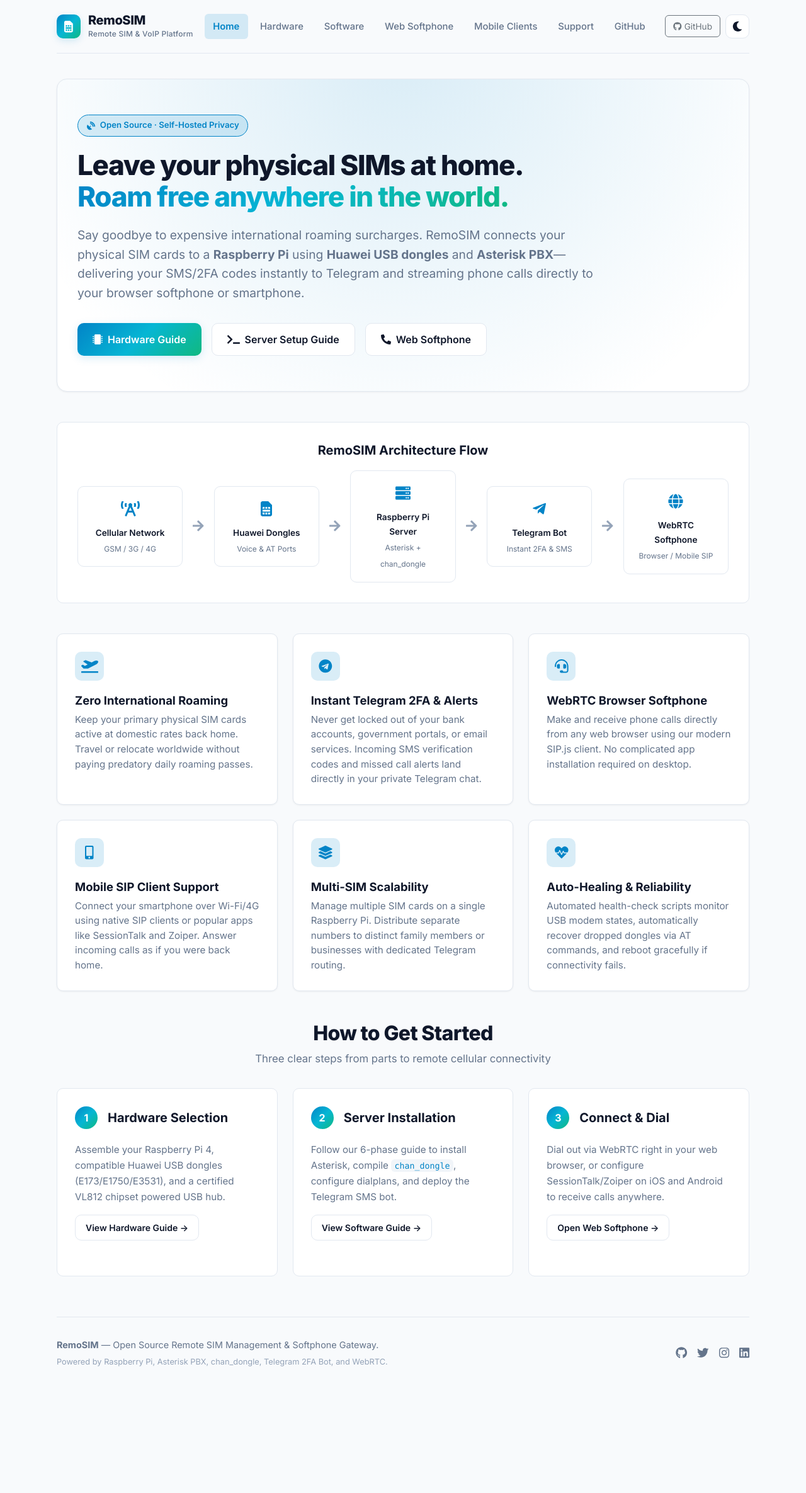
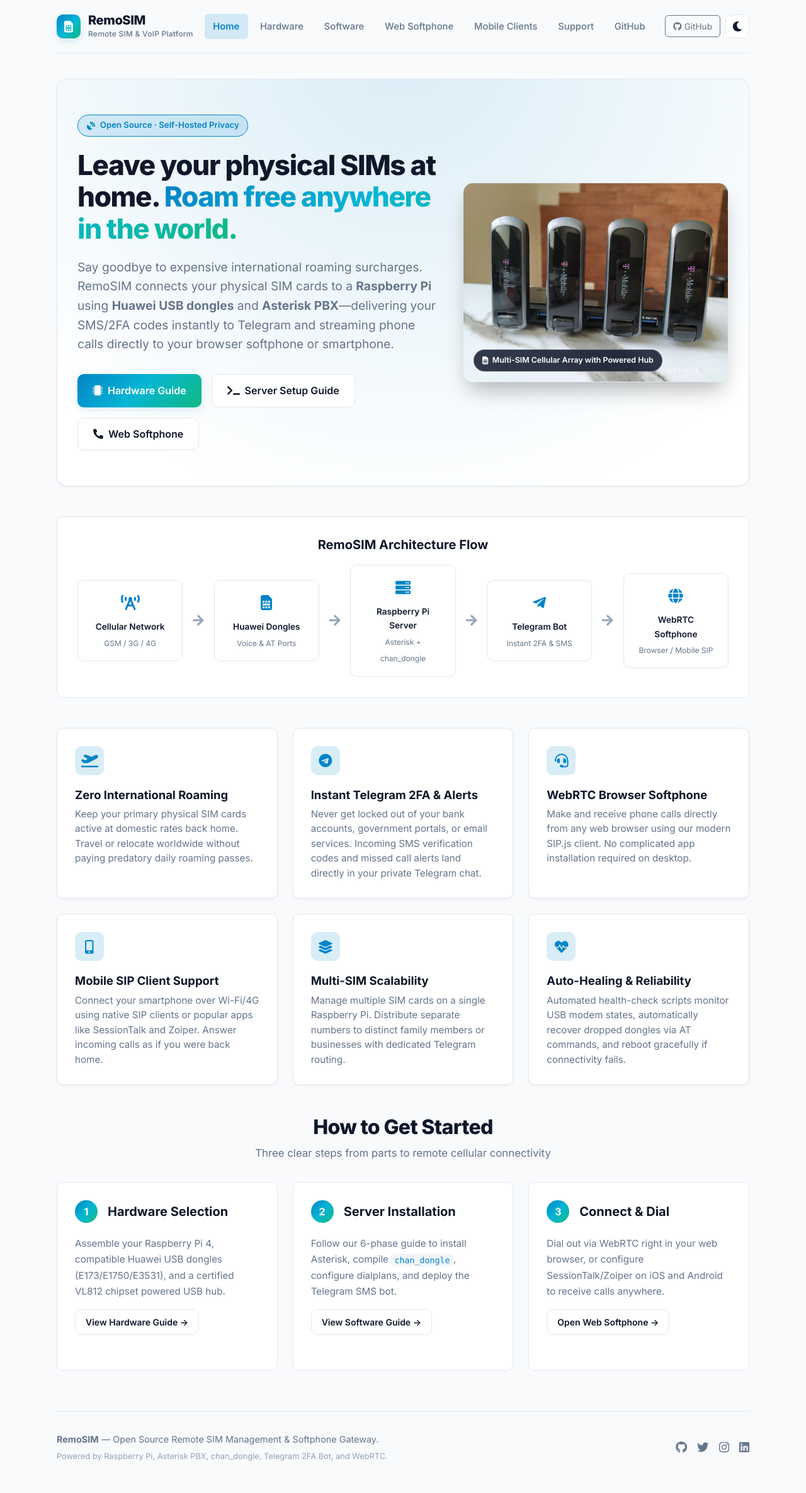
Before and after one commit to remosim/remosim.github.io, a Jekyll site: the page built from index.md, in a window 1280 px wide. Shown: the whole page at 63% size. Built offline with Jekyll 4.4.1, drawn with Linux system fonts in a browser that asks for light colours; before the commit the page ends 2221 px from its top, so only the background shows below that.

Commit message:
Add multi-SIM hardware setup photo to homepage hero

```diff
--- a/_sass/main.scss
+++ b/_sass/main.scss
@@ -260,7 +260,58 @@ body {
 .hero-content {
   position: relative;
   z-index: 1;
-  max-width: 820px;
+}
+
+.hero-grid {
+  display: grid;
+  grid-template-columns: 1.15fr 0.85fr;
+  gap: 2.5rem;
+  align-items: center;
+}
+
+@media (max-width: 960px) {
+  .hero-grid {
+    grid-template-columns: 1fr;
+  }
+}
+
+.hero-image-card {
+  position: relative;
+  border-radius: var(--radius-lg);
+  overflow: hidden;
+  border: 1px solid var(--border-subtle);
+  box-shadow: 0 20px 35px -10px rgba(0,0,0,0.3);
+  background: var(--bg-card);
+}
+
+.hero-image-card img {
+  width: 100%;
+  height: 100%;
+  max-height: 380px;
+  object-fit: cover;
+  display: block;
+  transition: transform 0.3s ease;
+}
+
+.hero-image-card:hover img {
+  transform: scale(1.02);
+}
+
+.hero-image-badge {
+  position: absolute;
+  bottom: 1rem;
+  left: 1rem;
+  background: rgba(15, 23, 42, 0.85);
+  backdrop-filter: blur(8px);
+  color: #ffffff;
+  padding: 0.4rem 0.85rem;
+  border-radius: var(--radius-full);
+  font-size: 0.775rem;
+  font-weight: 600;
+  display: flex;
+  align-items: center;
+  gap: 0.4rem;
+  border: 1px solid rgba(255, 255, 255, 0.2);
 }
 
 .hero-badge {
--- a/index.md
+++ b/index.md
@@ -7,25 +7,37 @@ description: "Open-source remote physical SIM management platform. Keep your SIM
 <!-- Hero Section -->
 <section class="hero-section">
   <div class="hero-content">
-    <div class="hero-badge">
-      <i class="fas fa-satellite-dish"></i> Open Source · Self-Hosted Privacy
-    </div>
-    <h1 class="hero-title">
-      Leave your physical SIMs at home. <span class="gradient-text">Roam free anywhere in the world.</span>
-    </h1>
-    <p class="hero-desc">
-      Say goodbye to expensive international roaming surcharges. RemoSIM connects your physical SIM cards to a <strong>Raspberry Pi</strong> using <strong>Huawei USB dongles</strong> and <strong>Asterisk PBX</strong>—delivering your SMS/2FA codes instantly to Telegram and streaming phone calls directly to your browser softphone or smartphone.
-    </p>
-    <div class="hero-actions">
-      <a href="{{ '/hardware' | relative_url }}" class="btn-cta-primary">
-        <i class="fas fa-microchip"></i> Hardware Guide
-      </a>
-      <a href="{{ '/software' | relative_url }}" class="btn-cta-secondary">
-        <i class="fas fa-terminal"></i> Server Setup Guide
-      </a>
-      <a href="{{ '/connect' | relative_url }}" class="btn-cta-secondary">
-        <i class="fas fa-phone-alt"></i> Web Softphone
-      </a>
+    <div class="hero-grid">
+      <div>
+        <div class="hero-badge">
+          <i class="fas fa-satellite-dish"></i> Open Source · Self-Hosted Privacy
+        </div>
+        <h1 class="hero-title">
+          Leave your physical SIMs at home. <span class="gradient-text">Roam free anywhere in the world.</span>
+        </h1>
+        <p class="hero-desc">
+          Say goodbye to expensive international roaming surcharges. RemoSIM connects your physical SIM cards to a <strong>Raspberry Pi</strong> using <strong>Huawei USB dongles</strong> and <strong>Asterisk PBX</strong>—delivering your SMS/2FA codes instantly to Telegram and streaming phone calls directly to your browser softphone or smartphone.
+        </p>
+        <div class="hero-actions">
+          <a href="{{ '/hardware' | relative_url }}" class="btn-cta-primary">
+            <i class="fas fa-microchip"></i> Hardware Guide
+          </a>
+          <a href="{{ '/software' | relative_url }}" class="btn-cta-secondary">
+            <i class="fas fa-terminal"></i> Server Setup Guide
+          </a>
+          <a href="{{ '/connect' | relative_url }}" class="btn-cta-secondary">
+            <i class="fas fa-phone-alt"></i> Web Softphone
+          </a>
+        </div>
+      </div>
+
+      <!-- Real Multi-SIM Hardware Setup Photo -->
+      <div class="hero-image-card">
+        <img src="{{ '/assets/img/home.jpg' | relative_url }}" alt="RemoSIM multi-SIM USB modem array connected to powered USB hub">
+        <div class="hero-image-badge">
+          <i class="fas fa-sim-card"></i> Multi-SIM Cellular Array with Powered Hub
+        </div>
+      </div>
     </div>
   </div>
 </section>
```
